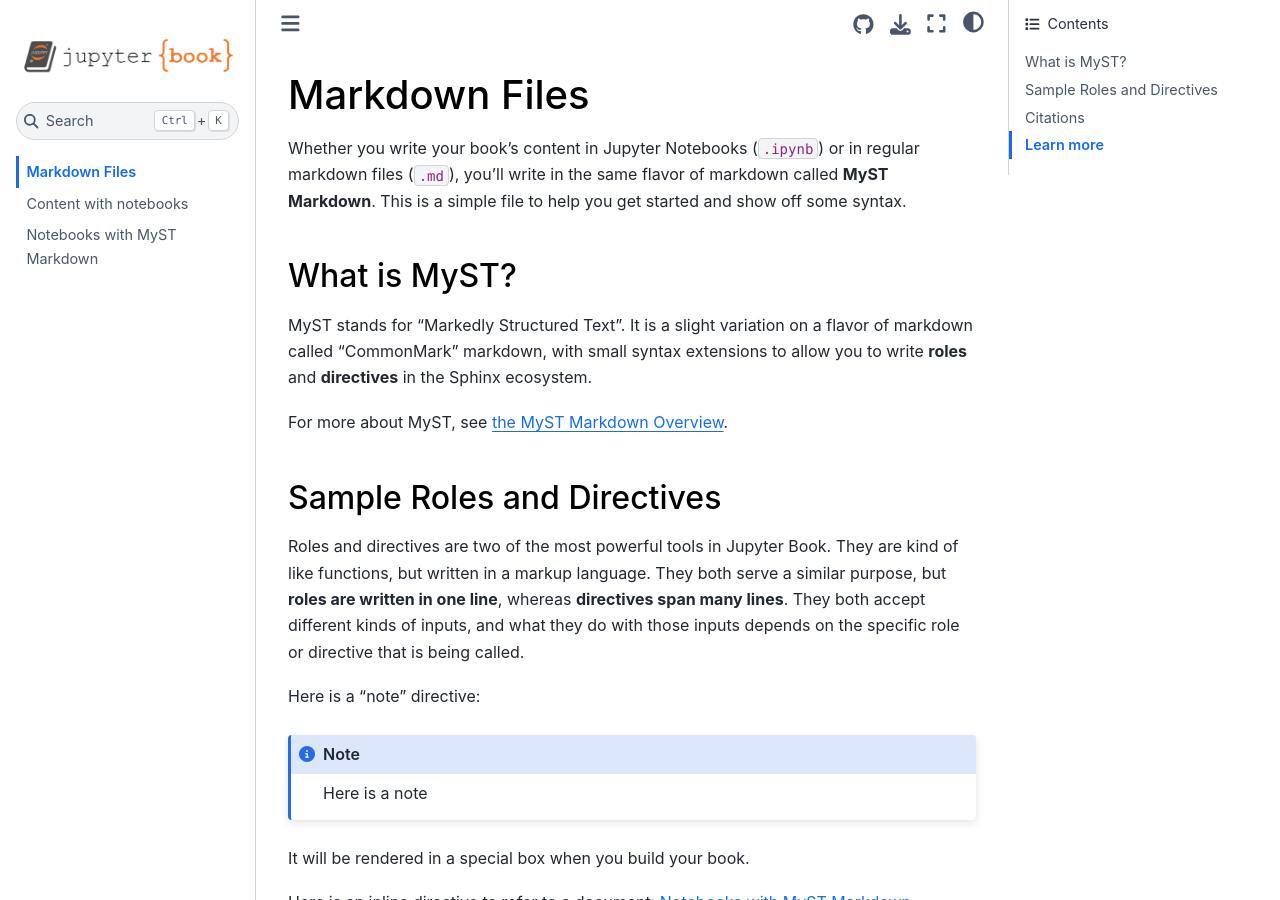
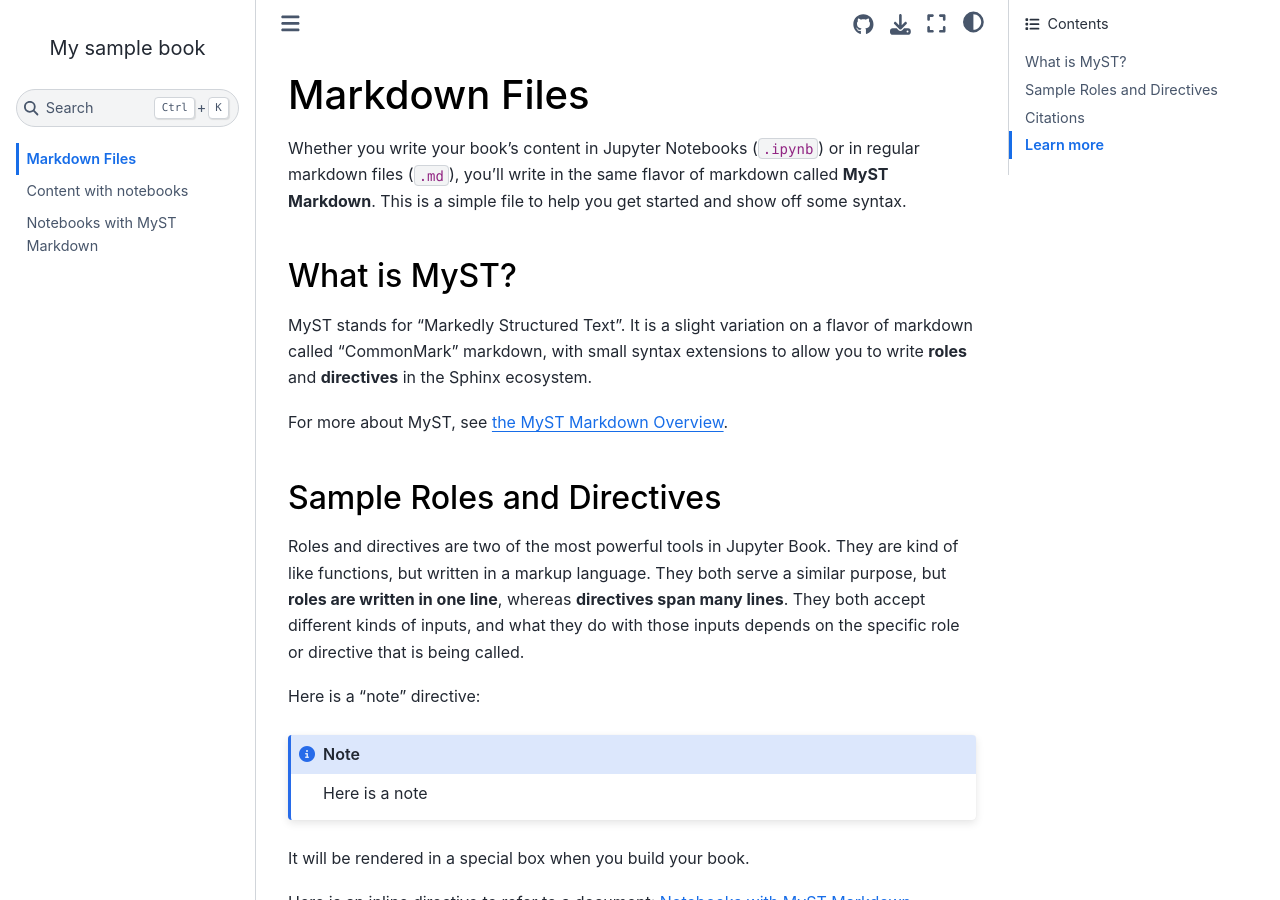
Before and after one commit to andreamiele/blog, a Jupyter Book: the page built from markdown.md, in a window 1280 px wide and 900 px high. Built offline with Jupyter Book 1.0.4 settings and Sphinx 7.4.7 and the Sphinx Book theme 1.1.4, drawn with Linux system fonts in a browser that asks for light colours; comment, search, counter and statistics services are not loaded; cross-references to code outside the pages are shown as plain code.

Commit message:
change some config files

```diff
--- a/_config.yml
+++ b/_config.yml
@@ -3,7 +3,9 @@
 
 title: My sample book
 author: Andrea Miele
-logo: logo.png
+email: andrea.miele.pro@gmail.com
+logo:
+copyright: "2023"
 
 # Force re-execution of notebooks on each build.
 # See https://jupyterbook.org/content/execute.html
```
